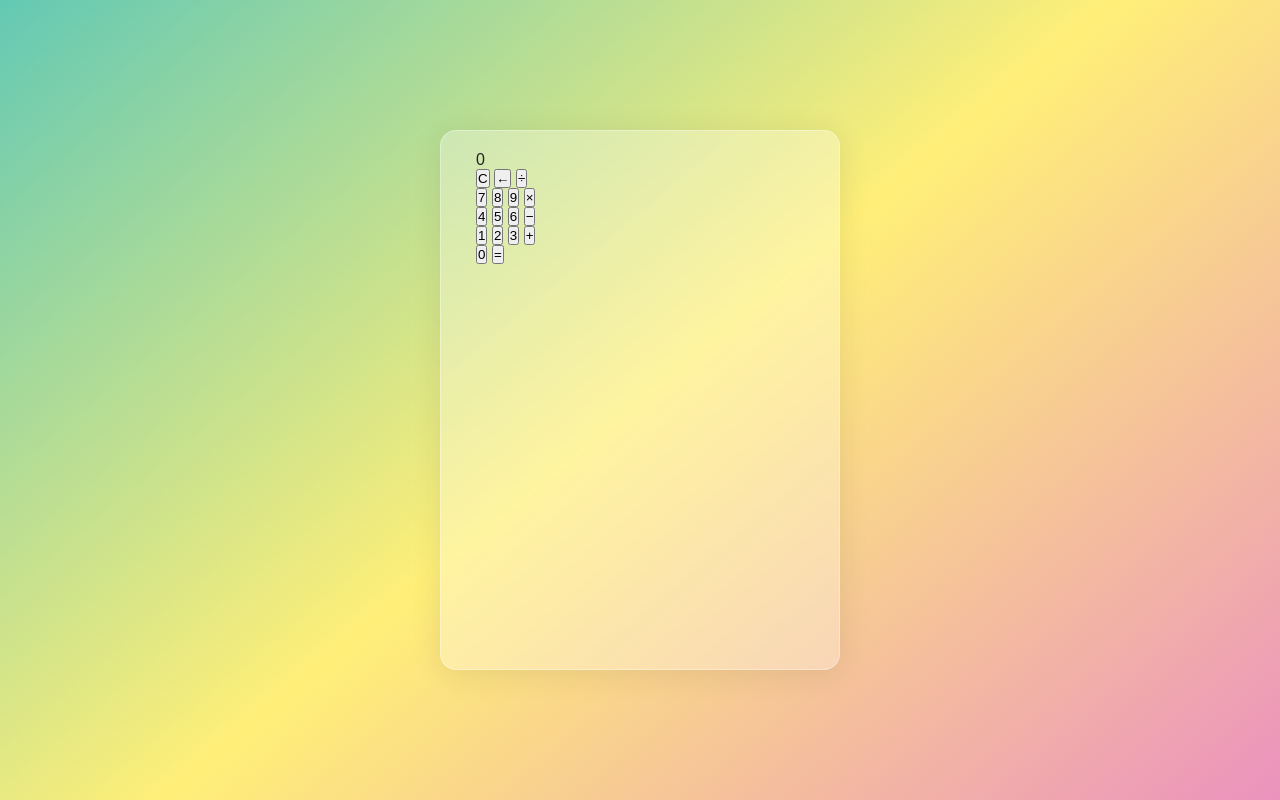
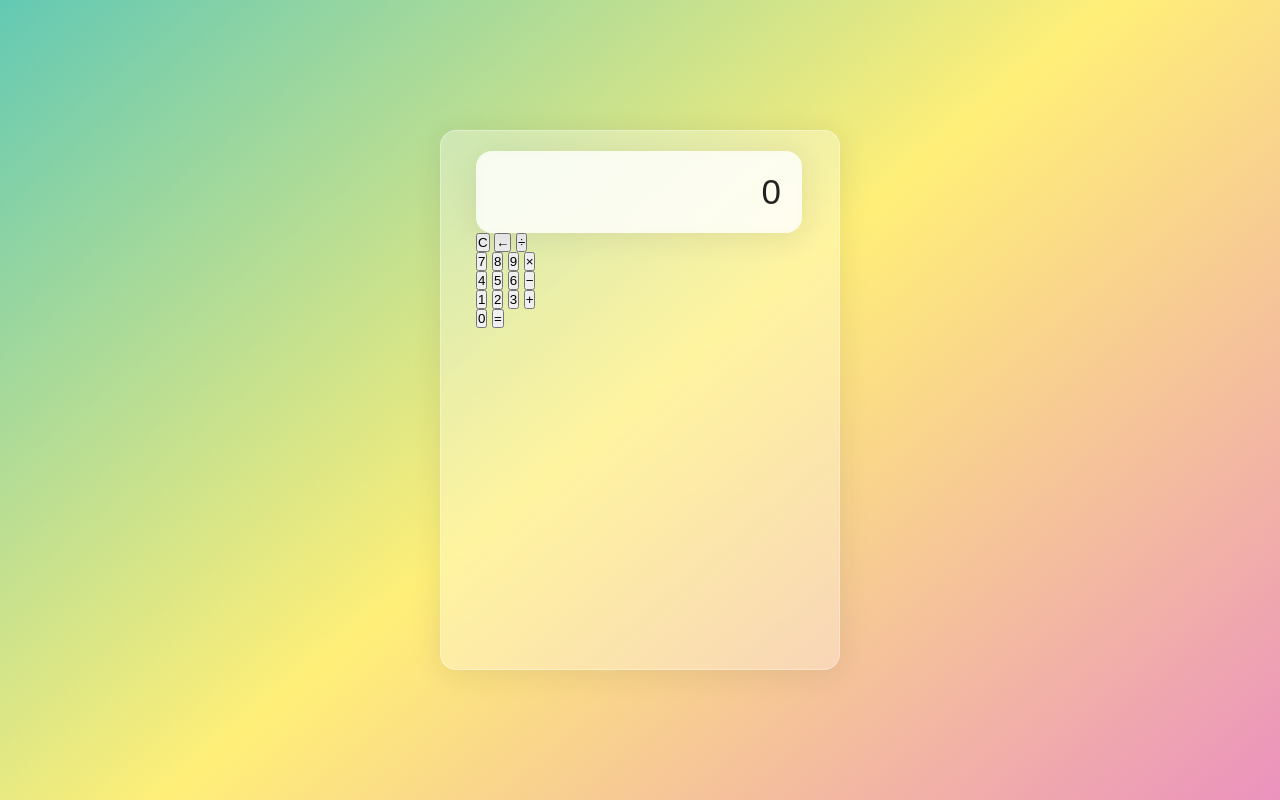
Before and after one commit to RhisavRay/Simple-calculator-vanilla, a plain HTML site: page index.html in a window 1280 px wide. Drawn offline with Linux system fonts and the light colour scheme.

Commit message:
style to .screen added

```diff
--- a/styles.css
+++ b/styles.css
@@ -35,3 +35,19 @@ body
     height: 540px;
     padding: 20px 35px;
 }
+
+.screen
+{
+    backdrop-filter: blur(5.5px);
+    -webkit-backdrop-filter: blur(5.5px);
+    background: rgba(255, 255, 255, 0.75);
+    border: 1px solid rgba(255, 255, 255, 0.01);
+    border-radius: 16px;
+    box-shadow: 0 4px 30px rgba(35, 35, 35, 0.1);
+    color: #232323;
+    font-size: 35px;
+    overflow: auto;
+    padding: 20px;
+    text-align: right;
+    width: 326px;
+}
```
